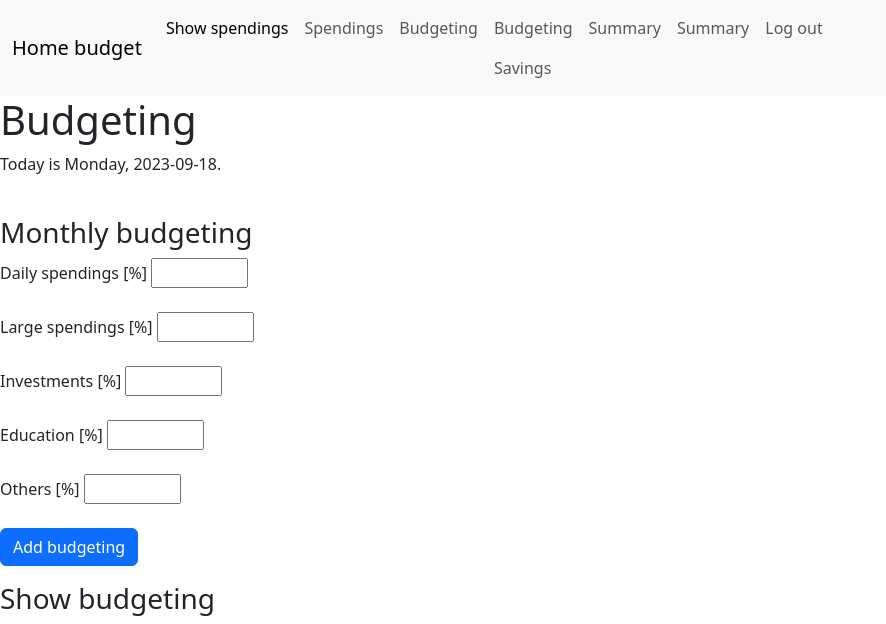
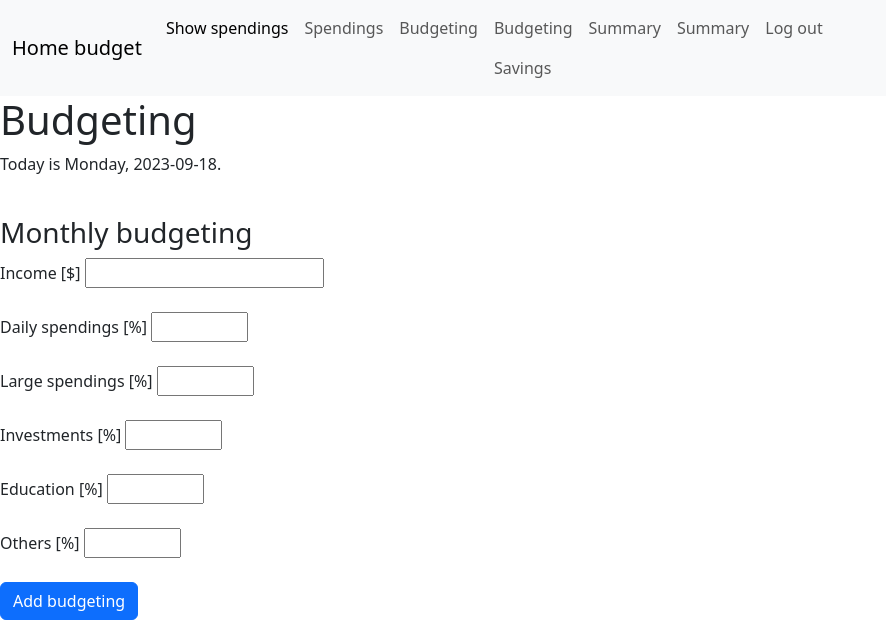
Before and after one commit to jgmbl/home-budget, a Flask app: page /budgeting in a window 1280 px wide. Shown: the top 624 px of the page, without its empty margins (0-886 px from the left). Run offline with Flask 3, Linux system fonts and the light colour scheme; the visitor is signed in with stand-in values (Sample User, id 1).

Commit message:
app.py and templates/budgeting.html: add income to table and form

```diff
--- a/app.py
+++ b/app.py
@@ -58,6 +58,7 @@ class Budgeting(db.Model):
     id = db.Column(db.Integer, autoincrement=True, primary_key=True)
     user_id = db.Column(db.Integer, db.ForeignKey('user.id'))
     user_database = db.relationship("User", backref=backref("user_budgeting", uselist=False))
+    sum_budget = db.Column(db.Integer, nullable=False)
     category = db.Column(db.String(20), nullable=False)
     value = db.Column(db.Integer, nullable=False)
     value_percent = db.Column(db.Integer, nullable=False)
@@ -108,6 +109,7 @@ def budgeting():
 
     if request.method == "POST":
         #get requests from form
+        income = int(request.form.get("income"))
         daily_spendings = int(request.form.get("daily_spendings"))
         large_spendings = int(request.form.get("large_spendings"))
         investments = int(request.form.get("investments"))
--- a/templates/budgeting.html
+++ b/templates/budgeting.html
@@ -8,16 +8,18 @@
     <br>
     <h3>Monthly budgeting</h3>
     <div class="mb-3">
+        <label for="income">Income [$]</label>
+        <input type="number" min="0" id="income" name="income"><br><br>
         <label for="daily_spendings">Daily spendings [%]</label>
-        <input type="number" min="0" max="100" id="daily_spendings" name="daily_spendings"><br><br>
+        <input type="number" min="0" step="10" max="100" id="daily_spendings" name="daily_spendings"><br><br>
         <label for="large_spendings">Large spendings [%]</label>
-        <input type="number" min="0" max="100" id="large_spendings" name="large_spendings"><br><br>
+        <input type="number" min="0" step="10" max="100" id="large_spendings" name="large_spendings"><br><br>
         <label for="investments">Investments [%]</label>
-        <input type="number" min="0" max="100" id="investments" name="investments"><br><br>
+        <input type="number" min="0" step="10" max="100" id="investments" name="investments"><br><br>
         <label for="education">Education [%]</label>
-        <input type="number" min="0" max="100" id="education" name="education"><br><br>
+        <input type="number" min="0" step="10" max="100" id="education" name="education"><br><br>
         <label for="others">Others [%]</label>
-        <input type="number" min="0" max="100" id="others" name="others"><br><br>
+        <input type="number" min="0" step="10" max="100" id="others" name="others"><br><br>
         {% with messages = get_flashed_messages() %}
             {% if messages %}
               <ul class=flashes>
```
